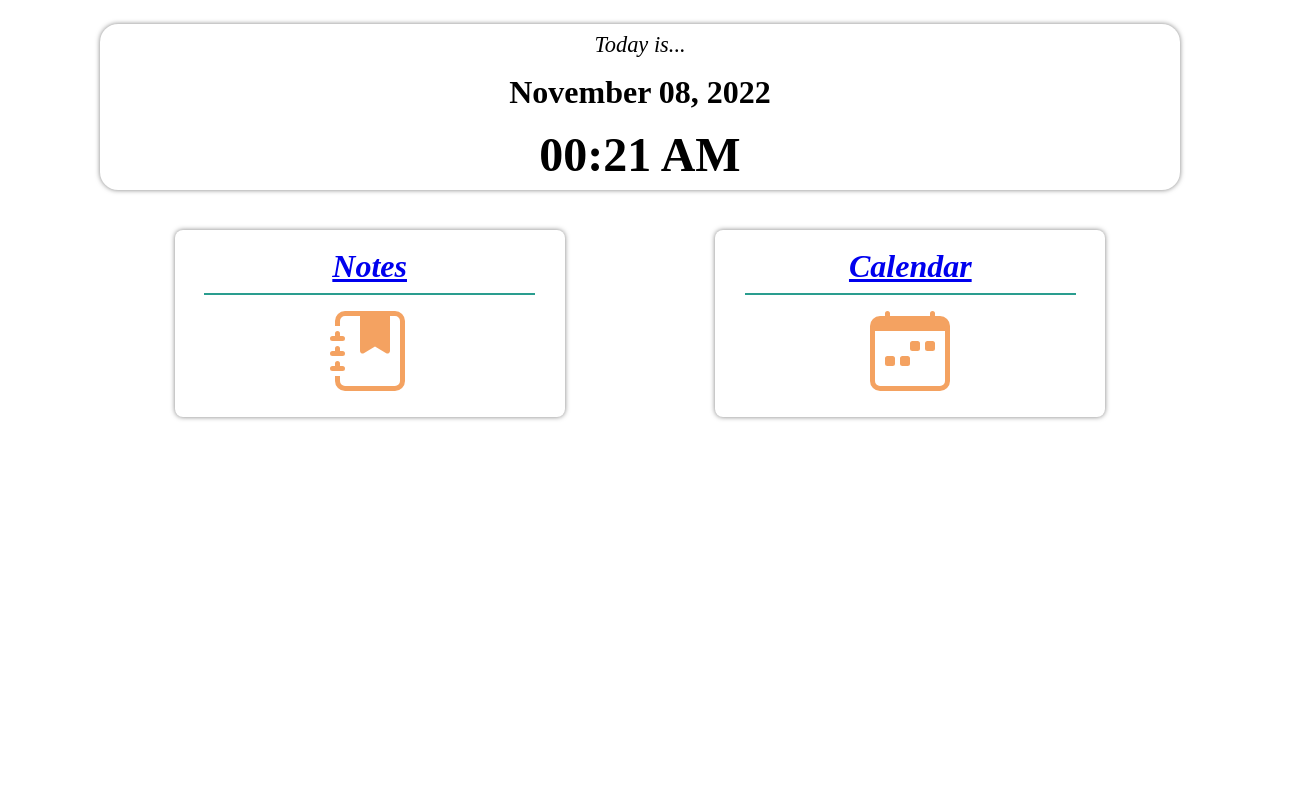
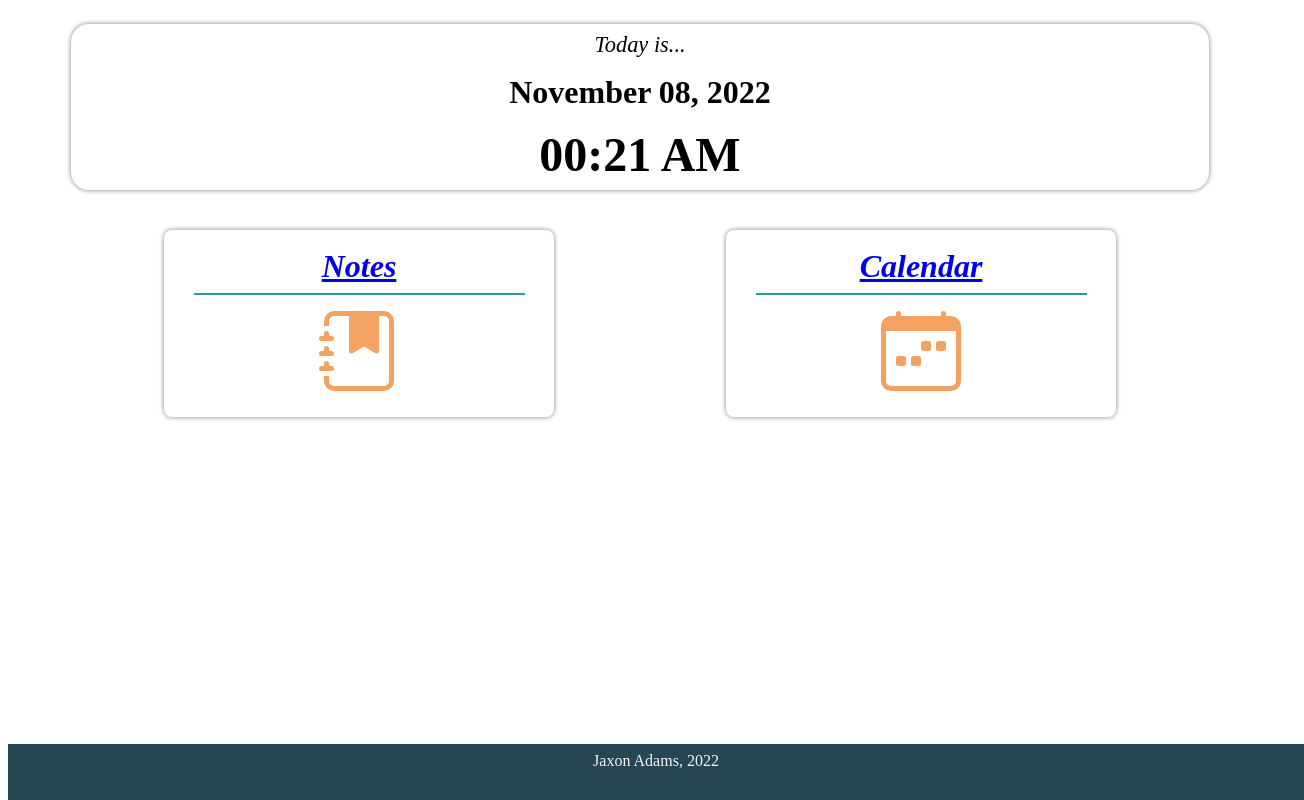
Before and after one commit to JaxonAdams/fuzzy-spoon, a Next.js app: page / in a window 1280 px wide. Shown: the whole page, 1304 px wide, since content can reach past the window. Built offline with nearby package versions, Linux system fonts and the light colour scheme.

Commit message:
footer created and styled

```diff
--- /dev/null
+++ b/components/Footer.js
@@ -0,0 +1,9 @@
+import styles from '../styles/Footer.module.css';
+
+const Footer = () => {
+    return (
+        <footer className={styles.footer}>Jaxon Adams, 2022</footer>
+    );
+};
+
+export default Footer;
--- a/pages/index.js
+++ b/pages/index.js
@@ -3,6 +3,7 @@ import Link from 'next/link';
 import { useState, useEffect } from 'react';
 
 import LinkCard from '../components/LinkCard';
+import Footer from '../components/Footer';
 
 import { formatDate, formatTime } from '../utils/formatDate';
 import styles from '../styles/Home.module.css';
@@ -43,6 +44,8 @@ export default function Home() {
           <LinkCard location='calendar' />
         </Link>
       </div>
+
+      <Footer />
     </div>
   )
 }
--- /dev/null
+++ b/styles/Footer.module.css
@@ -0,0 +1,10 @@
+.footer {
+    width: 100%;
+    text-align: center;
+    padding: 0.5rem;
+    height: 2.5rem;
+    position: absolute;
+    bottom: 0;
+    background-color: #264653;
+    color: #f4f4f4;
+}
--- a/styles/Home.module.css
+++ b/styles/Home.module.css
@@ -1,5 +1,5 @@
 .container {
-  padding: 0 2rem;
+  padding: 0 0 2.5rem 0;
 }
 
 .dateContainer {
```
